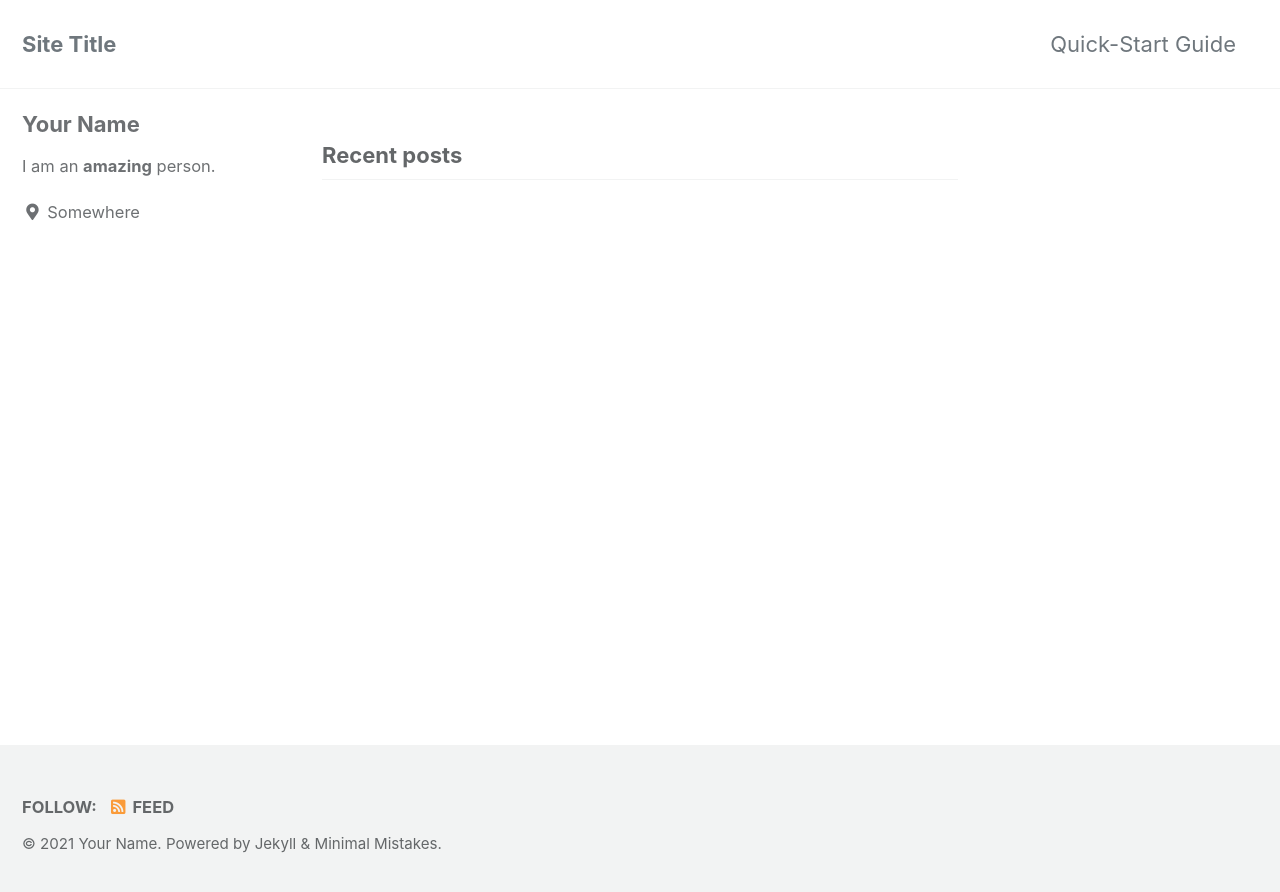
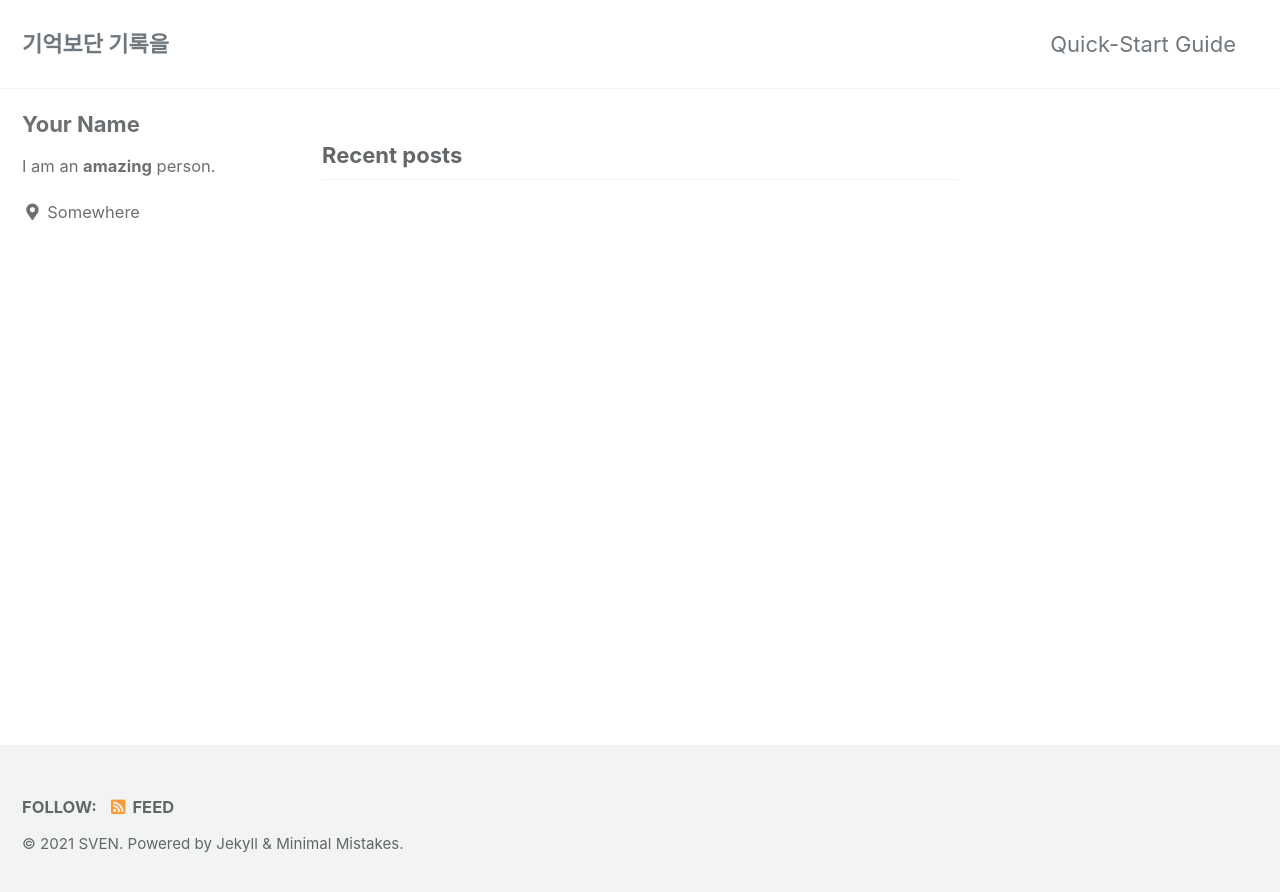
Before and after one commit to sven0906/sven0906.github.io, a Jekyll site: the page built from index.html, in a window 1280 px wide. Shown: the top 892 px of the page. Built offline with Jekyll 4.4.1, drawn with Linux system fonts in a browser that asks for light colours; cached includes are drawn as plain includes; the list of posts is cut into pages by our own code.

Commit message:
Update _config.yml

```diff
--- a/_config.yml
+++ b/_config.yml
@@ -16,10 +16,10 @@ minimal_mistakes_skin    : "default" # "air", "aqua", "contrast", "dark", "dirt"
 
 # Site Settings
 locale                   : "en-US"
-title                    : "Site Title"
+title                    : "기억보단 기록을"
 title_separator          : "-"
 subtitle                 : # site tagline that appears below site title in masthead
-name                     : "Your Name"
+name                     : "SVEN"
 description              : "An amazing website."
 url                      : # the base hostname & protocol for your site e.g. "https://mmistakes.github.io"
 baseurl                  : # the subpath of your site, e.g. "/blog"
```
